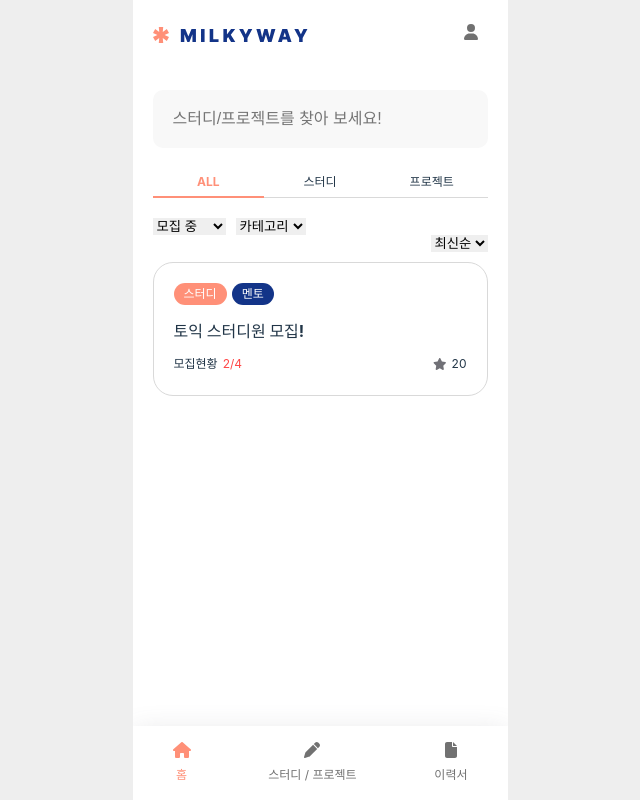
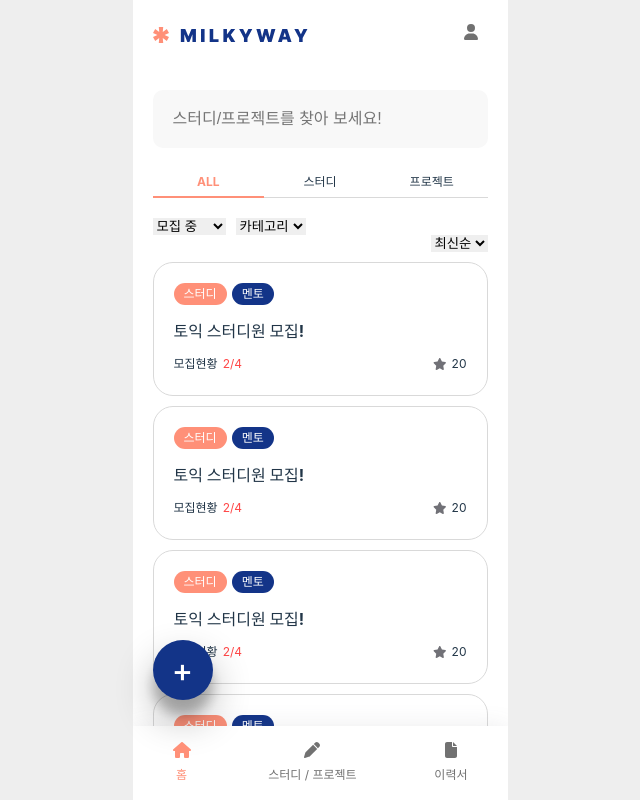
Before and after one commit to zzangmin2/Milky_Way_Front, a React (Vite) app: page /home/search in a window 1280 px wide. Shown: the whole page, without its empty margins (320-960 px from the left). Built offline with nearby package versions, Linux system fonts and the light colour scheme.

Commit message:
feat: search페이지 글쓰기 버튼 추가 (추후 수정 필요)

```diff
--- a/src/layouts/Layout/styles.tsx
+++ b/src/layouts/Layout/styles.tsx
@@ -7,7 +7,9 @@
   display: flex;
   flex-direction: column;
   height: 100vh;
+  overflow: hidden;
 `;
+
 export const Header = styled.section`
   width: 100%;
   padding: 24px 20px;
@@ -31,10 +33,13 @@
 `;
 
 export const BottomNav = styled.nav`
+  width: 100%;
+  bottom: 0;
   margin-top: auto;
   padding: 0px 40px;
   box-sizing: border-box;
   box-shadow: rgba(100, 100, 111, 0.2) 0px 7px 29px 0px;
+  z-index: 1;
 
   > ul {
     padding: 0;
--- a/src/pages/Search/index.tsx
+++ b/src/pages/Search/index.tsx
@@ -2,6 +2,8 @@
 import Input from "../../components/Input";
 import StudyInfoCard from "../../components/StudyInfoCard";
 import {
+  StudyAddButton,
+  StudyInfoCardWrap,
   FilterWrap,
   SearchWrap,
   ListWrap,
@@ -63,7 +65,18 @@
               <option value="">인기순</option>
             </select>
           </div>
-          <StudyInfoCard navigateRoute="/detail" />
+          <StudyAddButton>+</StudyAddButton>
+
+          <StudyInfoCardWrap>
+            <StudyInfoCard navigateRoute="/detail" />
+            <StudyInfoCard navigateRoute="/detail" />
+            <StudyInfoCard navigateRoute="/detail" />
+            <StudyInfoCard navigateRoute="/detail" />
+            <StudyInfoCard navigateRoute="/detail" />
+            <StudyInfoCard navigateRoute="/detail" />
+            <StudyInfoCard navigateRoute="/detail" />
+            <StudyInfoCard navigateRoute="/detail" />
+          </StudyInfoCardWrap>
         </ListWrap>
       </SearchWrap>
     </>
--- a/src/pages/Search/styles.tsx
+++ b/src/pages/Search/styles.tsx
@@ -2,6 +2,24 @@
 
 export const SearchWrap = styled.section`
   padding: 20px 20px 0px 20px;
+  overflow: hidden;
+`;
+
+export const StudyAddButton = styled.button`
+  position: fixed;
+  display: block;
+  bottom: 100px;
+  width: 60px;
+  height: 60px;
+  border-radius: 50%;
+  background-color: #133488;
+  color: #fff;
+  font-size: 2rem;
+  padding: 0;
+  margin: 0;
+  /* left: 300px; */
+  box-shadow: rgba(0, 0, 0, 0.3) 0px 19px 38px,
+    rgba(0, 0, 0, 0.22) 0px 15px 12px;
 `;
 
 export const StudyProjectTypeNavWrap = styled.nav`
@@ -65,3 +83,14 @@
   border-radius: 20px;
   padding: 20px;
 `;
+
+export const StudyInfoCardWrap = styled.section`
+  width: 100%;
+  height: 60vh;
+  overflow-y: scroll;
+  z-index: 999;
+
+  > section {
+    margin-bottom: 10px;
+  }
+`;
--- a/src/pages/StudyDetail/index.tsx
+++ b/src/pages/StudyDetail/index.tsx
@@ -100,6 +100,13 @@
         <div className="buttonWrap">
           <Button text="참여 신청하기" />
         </div>
+
+        <section style={{ marginBottom: "100px" }}>
+          <h3>스터디 신청현황</h3>
+          <ul>
+            <li></li>
+          </ul>
+        </section>
       </StudyDetailWrap>
     </>
   );
--- a/src/pages/StudyDetail/styles.tsx
+++ b/src/pages/StudyDetail/styles.tsx
@@ -62,7 +62,6 @@
 `;
 
 export const StudyInfoSummaryWrap = styled.div`
-  /* display: flex; */
   > div:nth-child(1) {
     display: flex;
   }
```
